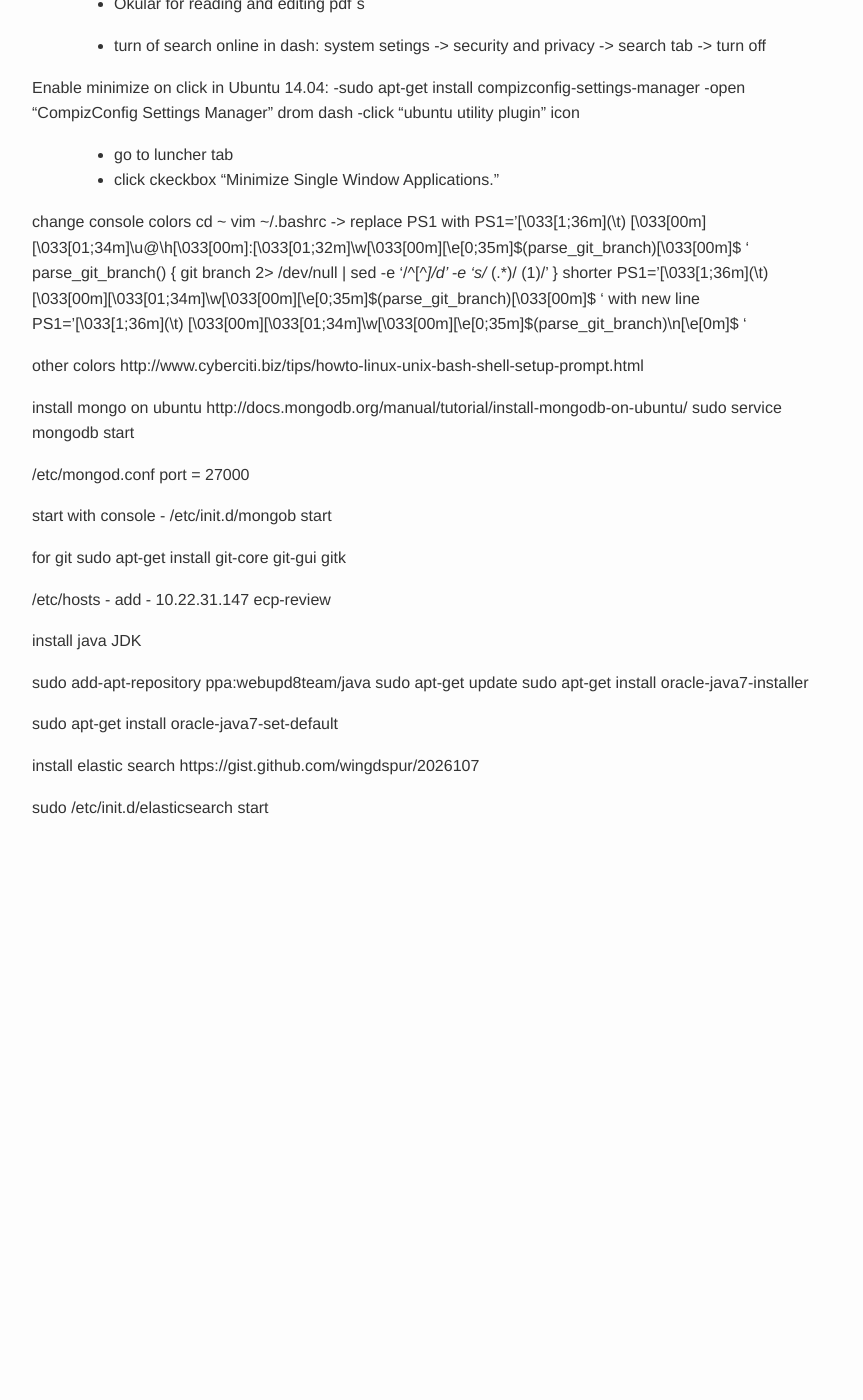
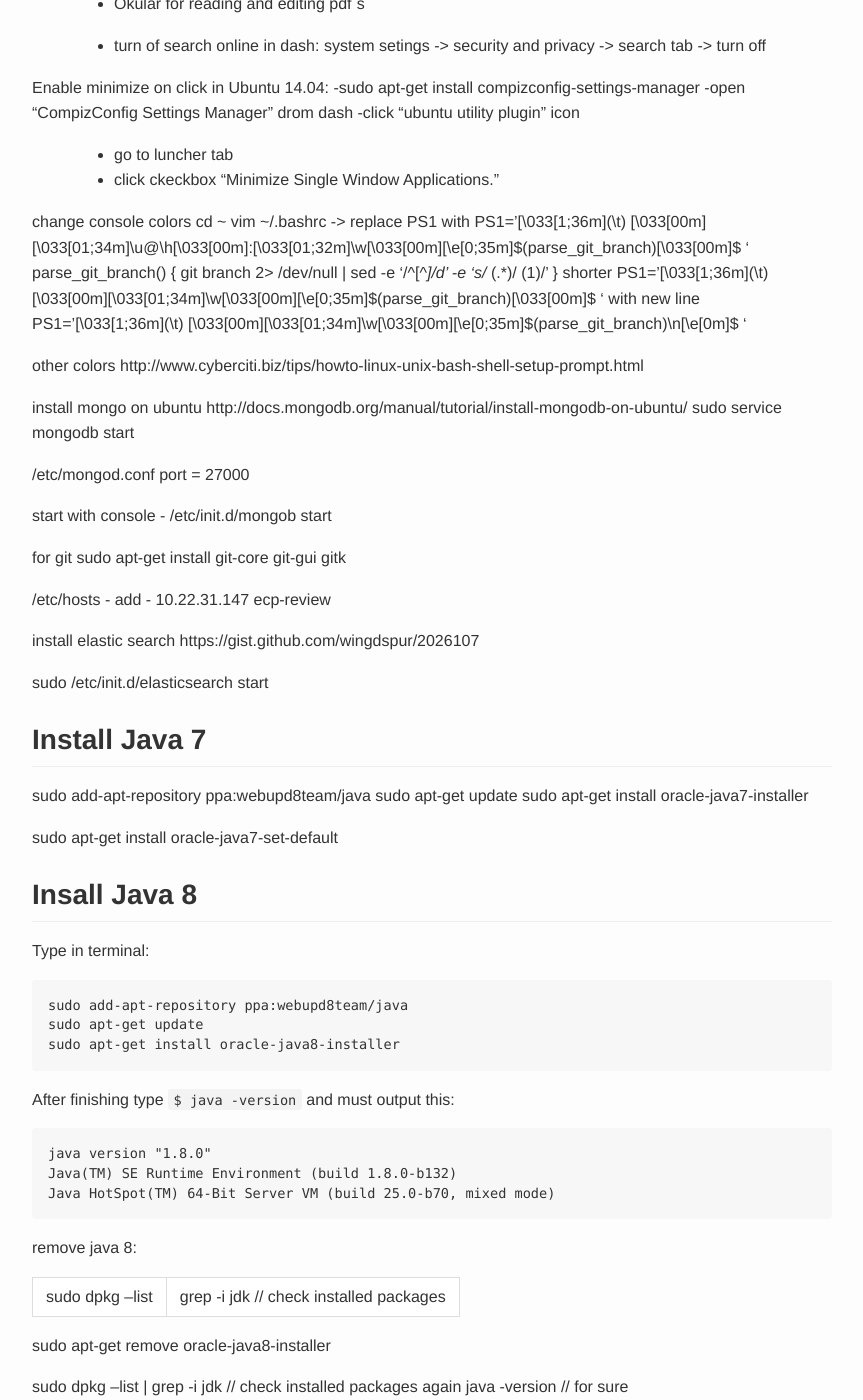
Before and after one commit to PetyoKostakov/PetyoKostakov.github.io, a Jekyll site: the page built from _posts/2014-08-10-setup-ubuntu.md, in a window 1280 px wide and 1400 px high, scrolled down 1844 px. Shown: the whole window, without its empty margins (208-1071 px from the left). Built offline with Jekyll 4.4.1, drawn with Linux system fonts in a browser that asks for light colours; Markdown is read by kramdown in place of the engine named in the settings; before the commit the page ends 2664 px from its top, so only the background shows below that.

Commit message:
RTCL: added installation of java 8

````diff
--- a/_posts/2014-08-10-setup-ubuntu.md
+++ b/_posts/2014-08-10-setup-ubuntu.md
@@ -110,9 +110,16 @@ sudo apt-get install git-core git-gui gitk
 
 /etc/hosts - add - 10.22.31.147 ecp-review
 
+install elastic search
+https://gist.github.com/wingdspur/2026107
+
+sudo /etc/init.d/elasticsearch start
 
 
-install java JDK
+
+
+
+## Install Java 7
 
 sudo add-apt-repository ppa:webupd8team/java
 sudo apt-get update
@@ -120,8 +127,29 @@ sudo apt-get install oracle-java7-installer
 
 sudo apt-get install oracle-java7-set-default
 
+## Insall Java 8
 
-install elastic search
-https://gist.github.com/wingdspur/2026107
+Type in terminal:
 
-sudo /etc/init.d/elasticsearch start
+```
+sudo add-apt-repository ppa:webupd8team/java
+sudo apt-get update
+sudo apt-get install oracle-java8-installer
+```
+
+After finishing type `$ java -version` and must output this:
+
+```
+java version "1.8.0"
+Java(TM) SE Runtime Environment (build 1.8.0-b132)
+Java HotSpot(TM) 64-Bit Server VM (build 25.0-b70, mixed mode)
+```
+
+remove java 8:
+
+sudo dpkg --list | grep -i jdk // check installed packages
+
+sudo apt-get remove oracle-java8-installer
+
+sudo dpkg --list | grep -i jdk // check installed packages again
+java -version // for sure
````
